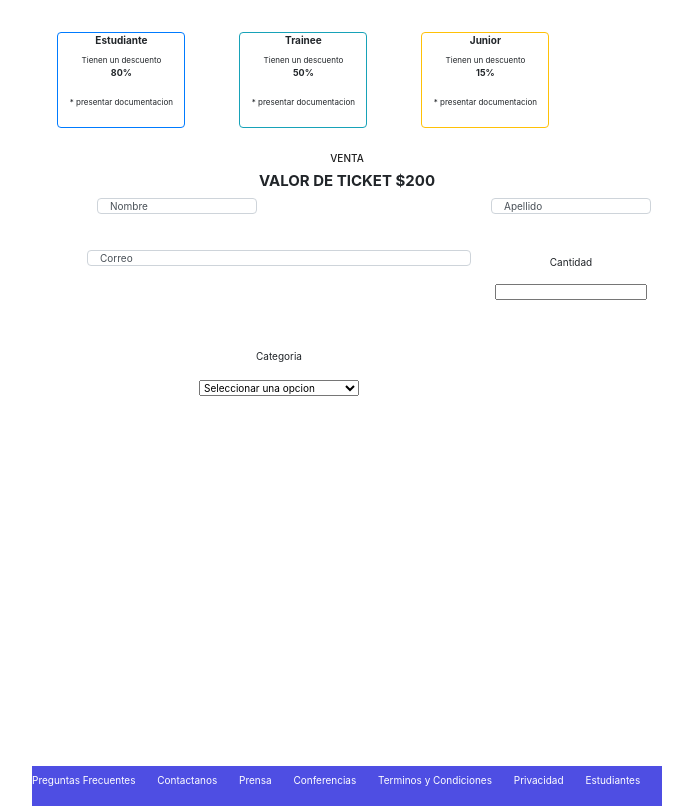
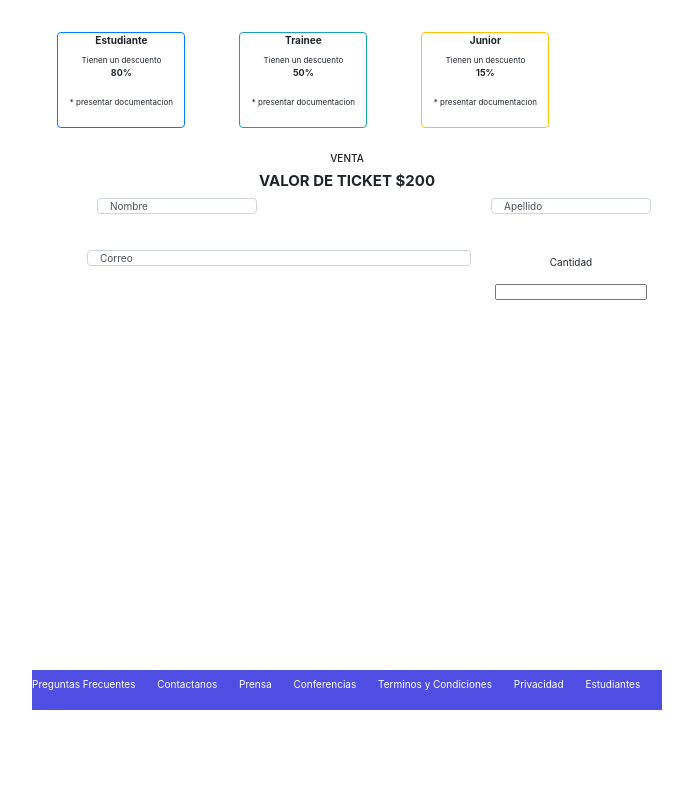
Before and after one commit to Agustina-Flores/CodoACodo, a plain HTML site: page comprarTickets.html in a window 1280 px wide. Shown: the part 56-862 px from the top of the page, without its empty margins (293-986 px from the left). After the commit the page ends 800 px from the top, so only its background shows below. Drawn offline with nearby package versions, Linux system fonts and the light colour scheme.

Commit message:
Update comprarTickets.html

```diff
--- a/comprarTickets.html
+++ b/comprarTickets.html
@@ -129,15 +129,7 @@
                                     <label class="form-label" style="font-size:10px;margin-top: 3%;display: block;">Cantidad</label>
                                     <input type="email" style="width:9.5rem; height: 1rem;font-size: 10px;;margin-top: 3%;" id="idcantidad" name="idcantidad" required>
                                   </p>
-                                  <p>
-                                    <label class="form-label" style="font-size:10px;margin-top: 3%;display: block;">Categoria</label>
-                                      <select id="validacionCategoria"  style="width:10rem; height: 1rem;font-size: 10px;margin-top: 2%;">
-                                      <option value="">Seleccionar una opcion</option>
-                                      <option value="Estudiante">Estudiante</option>
-                                      <option value="Trainee" >Trainee</option>
-                                      <option value="Junior">Junior</option>
-                                    </select>
-                                  </p>
+
                              </form>
                     </div>
 
```
